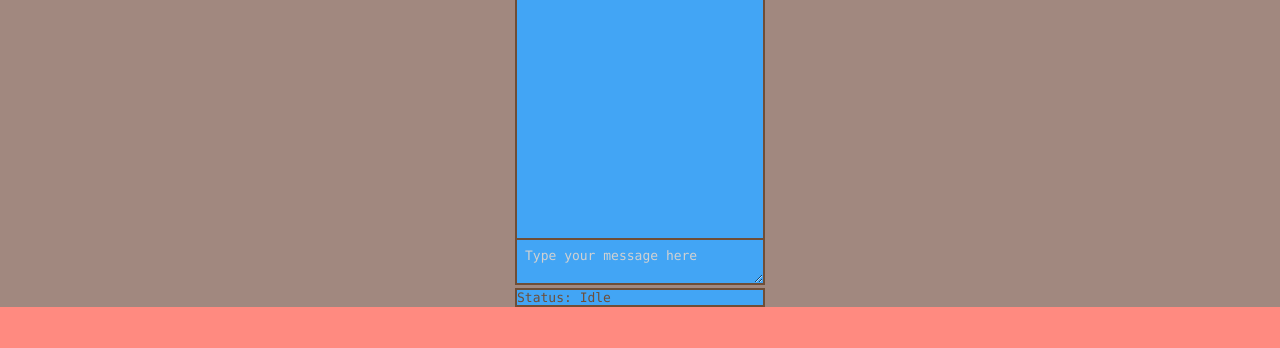
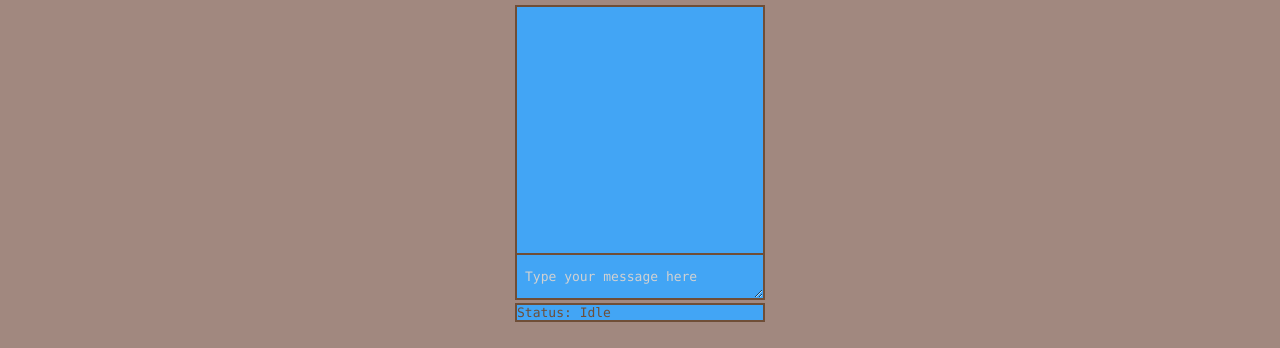
Before and after one commit to venerati/Node-Chat, a plain HTML site: page index.html in a window 1280 px wide. Shown: the part 128-476 px from the top of the page. Drawn offline with nearby package versions, Linux system fonts and the light colour scheme; no server answers.

Commit message:
finished chat box up so it looks propper.

```diff
--- a/main.css
+++ b/main.css
@@ -10,11 +10,21 @@ h1 {
 	text-align: center;
 }
 
+body {
+    display: flex;
+    min-height: 100vh;
+    flex-direction: column;
+  }
+
+  main {
+    flex: 1 0 auto;
+  }
 
 
 .chatWrapper .chat {
 	max-width: 250px;
 	margin:0 auto;
+	margin-top: 15px;
 }
 
 .chatWrapper .chatStatus,
@@ -22,7 +32,6 @@ h1 {
 .chatWrapper .chatTextarea,
 .chatWrapper .chatMessages {
 	border:2px solid #6F4E37;
-	background-color: #ADD8E6;
 }
 
 .chatWrapper .chatMessages {
@@ -38,16 +47,17 @@ h1 {
 
 .chatWrapper .chatName {
 	width: 100%;
-	padding: ;
+	padding-left: 8px;
 	border-bottom: 0;
 	margin: 0;
-	width: 246px;
+	width: 238px;
 
 }
 
 .chatWrapper .chatTextarea {
 	width: 100%;
 	padding: 8px;
+	padding-top: 14px;
 	margin: 0;
 	border-top:0;
 	max-width: 100%;
```
